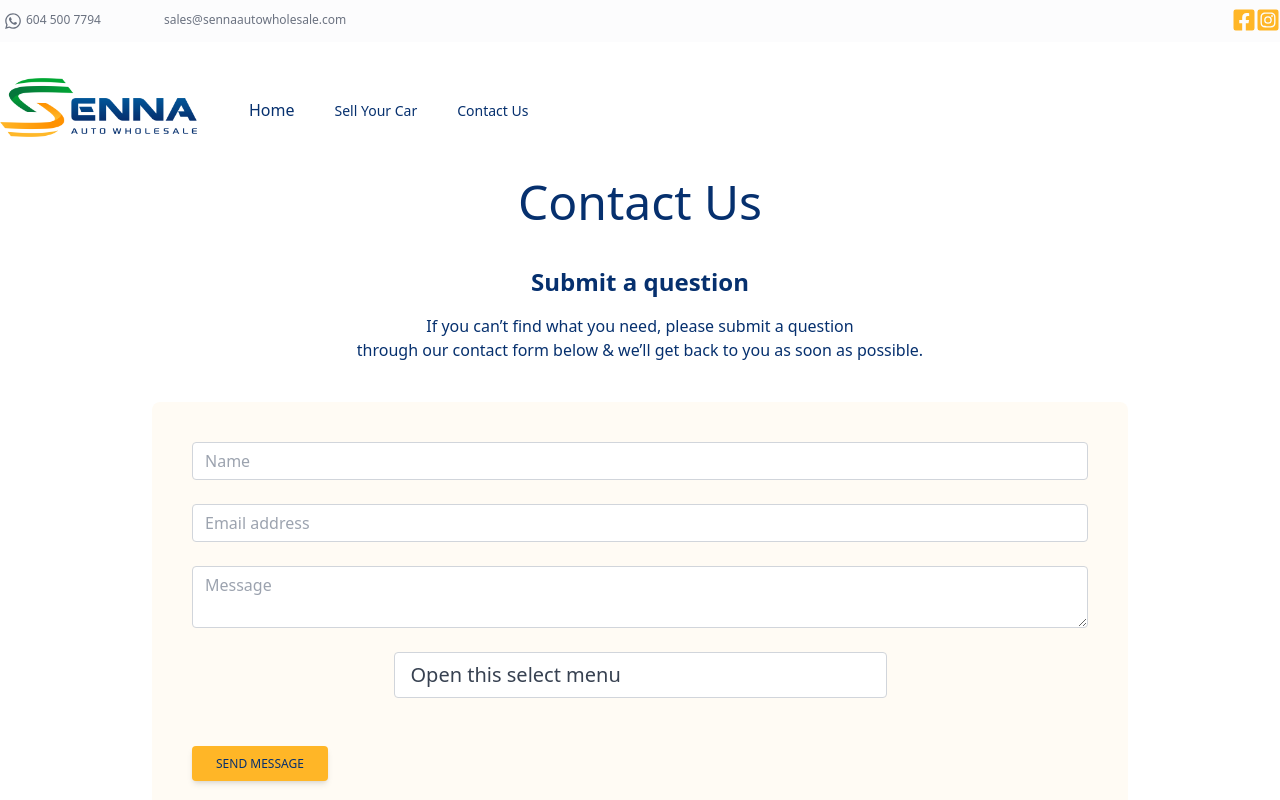
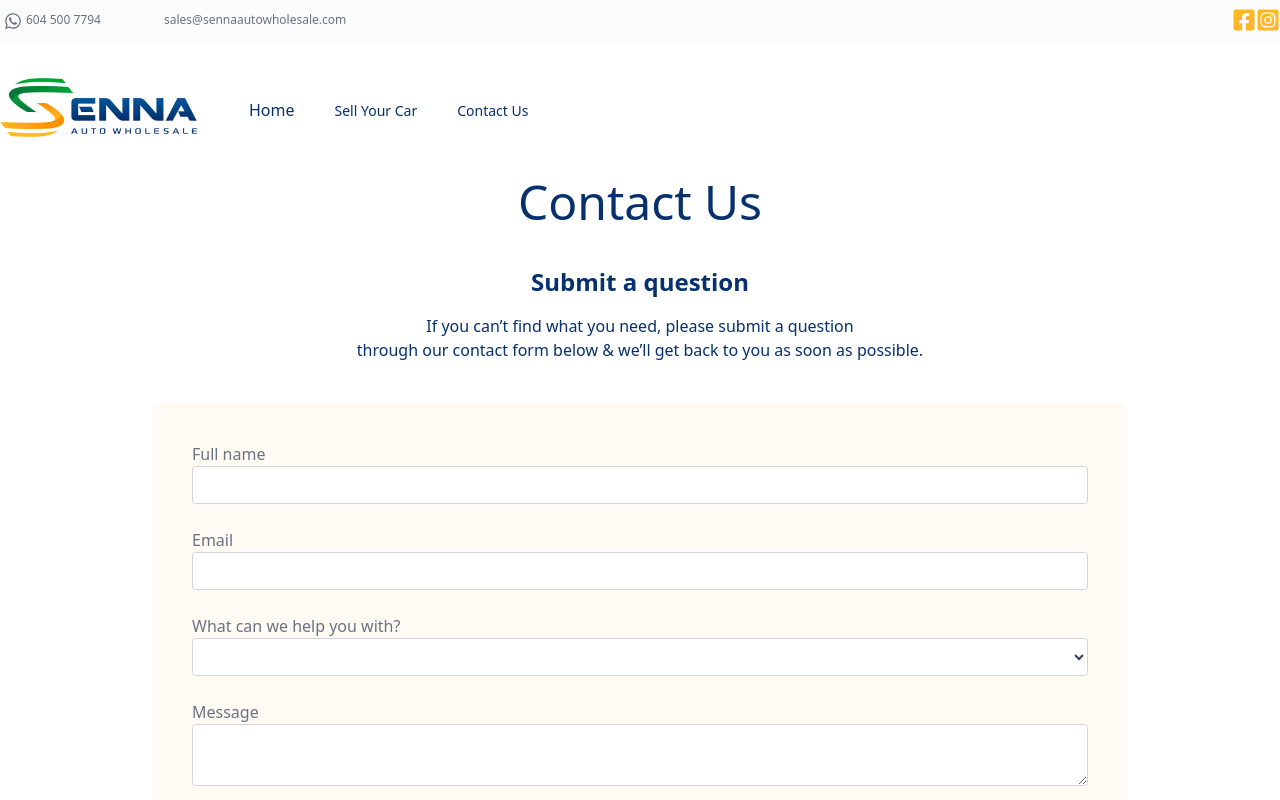
Before and after one commit to reginaldogomes/senna-auto-wholesale, a Next.js app: page /contact-us in a window 1280 px wide. Shown: the top 800 px of the page. Built offline with nearby package versions, Linux system fonts and the light colour scheme.

Commit message:
form contact update code

```diff
--- a/src/components/ContactForm/Index.tsx
+++ b/src/components/ContactForm/Index.tsx
@@ -1,6 +1,9 @@
 import { Button } from 'components/common/Button/Index'
 
 export const ContactForm = () => {
+    const handleOnSubmit = () => {
+        console.log('teste')
+    }
     return (
         <div className="flex flex-col max-w-5xl m-auto">
             <h3 className="text-2xl text-blue text-center">
@@ -14,66 +17,59 @@ export const ContactForm = () => {
             </p>
             <form className="bg-yellow bg-opacity-5 py-10 mt-10 rounded-lg p-10">
                 <div className="form-group mb-6">
+                    <label>
+                        <span className="text-gray-500 text-base font-normal">
+                            Full name
+                        </span>
                         <input
                             type="text"
                             className="form-control block w-full px-3 py-1.5 text-base font-normal text-blue bg-white bg-clip-padding border border-solid border-gray-300 rounded transition ease-in-out m-0 focus:text-gray-700 focus:bg-white focus:border-blue-600 focus:outline-none"
                             id="exampleInput7"
-                        placeholder="Name"
                         ></input>
+                    </label>
                 </div>
                 <div className="form-group mb-6">
+                    <label>
+                        <span className="text-gray-500 text-base font-normal">
+                            Email
+                        </span>
                         <input
                             type="email"
                             className="form-control block w-full px-3 py-1.5 text-base font-normal text-blue bg-white bg-clip-padding border border-solid border-gray-300 rounded transition ease-in-out m-0 focus:text-gray-700 focus:bg-white focus:border-blue-600 focus:outline-none"
                             id="exampleInput8"
-                        placeholder="Email address"
                         ></input>
+                    </label>
+                </div>
+
+                <div className="form-group mb-6">
+                    <label>
+                        <span className="text-gray-500 text-base font-normal">
+                            What can we help you with?
+                        </span>
+                        <select
+                            id="countries"
+                            className="form-control block w-full px-3 py-1.5 text-base font-normal text-gray-700 bg-white bg-clip-padding border border-solid border-gray-300 rounded transition ease-in-out m-0 focus:text-gray-700 focus:bg-white focus:border-blue-600 focus:outline-none"
+                        >
+                            <option selected></option>
+                            <option value="US">Blue</option>
+                            <option value="CA">Black</option>
+                            <option value="FR">White</option>
+                            <option value="DE">Yellow</option>
+                        </select>
+                    </label>
                 </div>
                 <div className="form-group mb-6">
+                    <label>
+                        <span className="text-gray-500 text-base font-normal">
+                            Message
+                        </span>
                         <textarea
                             className="form-control block w-full px-3 py-1.5 text-base font-normal text-blue bg-white bg-clip-padding border border-solid border-gray-300 rounded transition ease-in-out m-0 focus:text-gray-700 focus:bg-white focus:border-blue-600 focus:outline-none"
                             id="exampleFormControlTextarea13"
-                        placeholder="Message"
                         ></textarea>
+                    </label>
                 </div>
-                <div className="form-group mb-6">
-                    <div className="flex justify-center">
-                        <div className="mb-3 xl:w-96">
-                            <select
-                                className="form-select form-select-lg mb-3
-      appearance-none
-      block
-      w-full
-      px-4
-      py-2
-      text-xl
-      font-normal
-      text-gray-700
-      bg-white bg-clip-padding bg-no-repeat
-      border border-solid border-gray-300
-      rounded
-      transition
-      ease-in-out
-      m-0
-      focus:text-gray-700 focus:bg-white focus:border-blue-600 focus:outline-none"
-                                aria-label=".form-select-lg example"
-                            >
-                                <option selected>Open this select menu</option>
-                                <option value="1">
-                                    General (How Clutch Works, Payment Methods)
-                                </option>
-                                <option value="2">
-                                    More information about a Clutch Vehicle
-                                </option>
-                                <option value="3">
-                                    Post Purchase Support/90-Day Guarantee
-                                    Claims
-                                </option>
-                            </select>
-                        </div>
-                    </div>
-                </div>
-                <Button title="Send Message" />
+                <Button title="Send Message" action={handleOnSubmit} />
             </form>
         </div>
     )
--- a/src/components/SellForm/SellForm.tsx
+++ b/src/components/SellForm/SellForm.tsx
@@ -115,7 +115,7 @@ export const SellForm = () => {
                 <div className="form-group mb-6">
                     <label>
                         <span className="text-gray-700 text-2xl font-normal">
-                            Select vehicle colour
+                            What can we help you with?
                         </span>
                         <select
                             id="countries"
@@ -174,7 +174,6 @@ export const SellForm = () => {
                         ></textarea>
                     </label>
                 </div>
-
                 <Button title="Send Message" action={onSubmit} />
             </form>
         </div>
```
Lines whose indentation alone changed are shown as unchanged.
